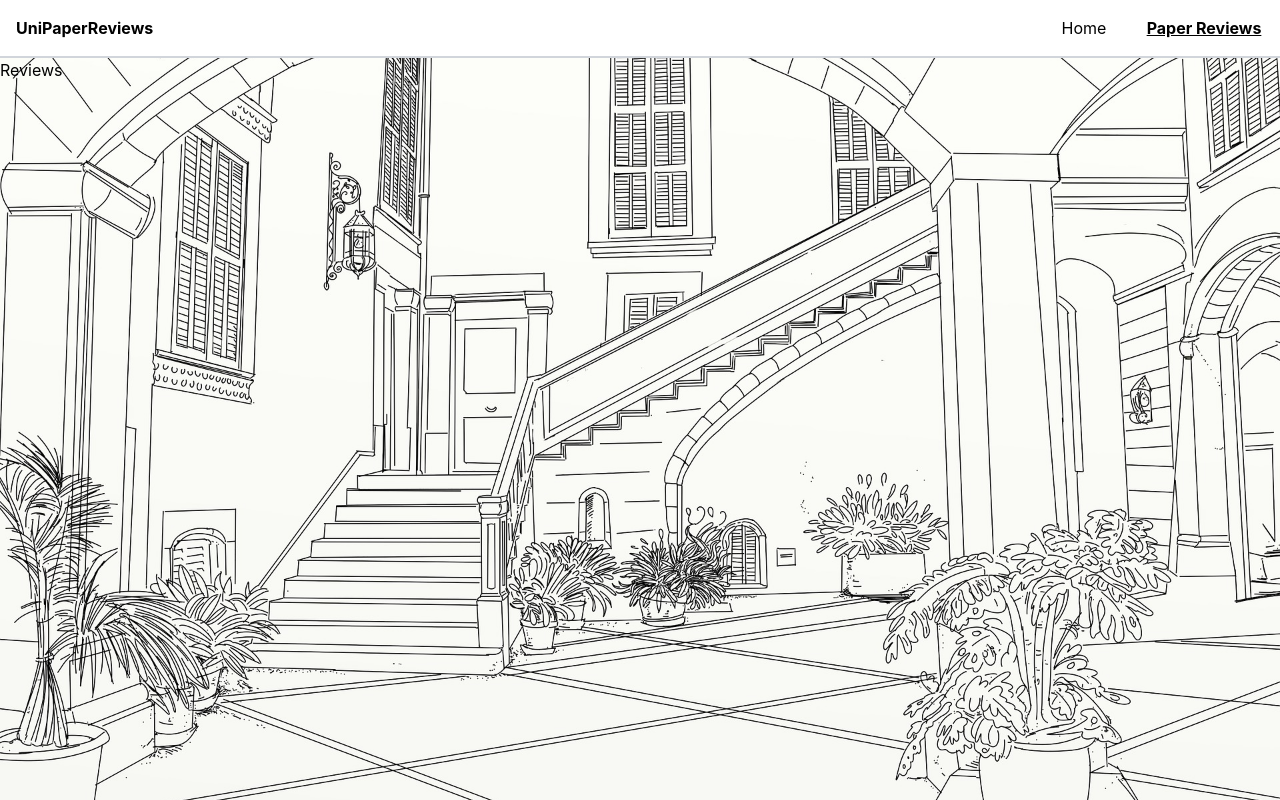
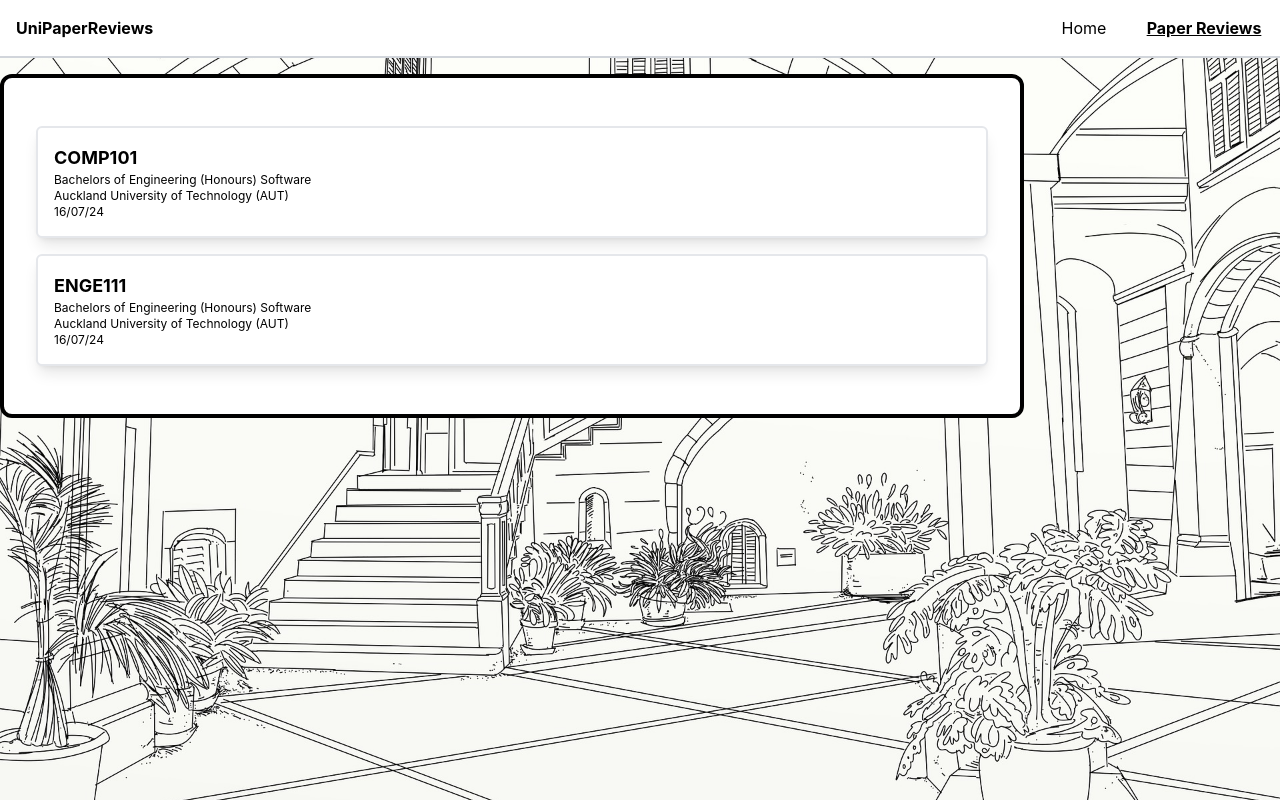
Before and after one commit to SINGHAJS/UniPaperReviews, a React (Vite) app in the folder frontend/: page /paper-reviews in a window 1280 px wide. Built offline with nearby package versions, Linux system fonts and the light colour scheme.

Commit message:
add function to render the Review components from a list of objects

```diff
--- a/frontend/src/reviews/pages/Reviews.tsx
+++ b/frontend/src/reviews/pages/Reviews.tsx
@@ -1,10 +1,42 @@
 import { AppNavigation } from "../../shared/components/Navigation/AppNavigation";
+// import {TReview, Review} from "../components/Review.tsx";
+import { TReview, Review } from "../components/Review.tsx";
+import { NoPaperAvailable } from "../../shared/ErrorMessages/NoPaperAvailable.tsx";
 
 export const Reviews = () => {
+  const reviews: TReview[] = [
+    {
+      paper: "COMP101",
+      university: "Auckland University of Technology (AUT)",
+      datePosted: "16/07/24",
+      degree: "Bachelors of Engineering (Honours) Software",
+    },
+    {
+      paper: "ENGE111",
+      university: "Auckland University of Technology (AUT)",
+      datePosted: "16/07/24",
+      degree: "Bachelors of Engineering (Honours) Software",
+    },
+  ];
+
   return (
     <>
       <AppNavigation />
-      <h1> Reviews </h1>
+      <div className="w-4/5 bg-white mt-4 p-8 rounded-xl border-4 border-black flex flex-col">
+        <div>
+          {reviews.length === 0 && <NoPaperAvailable />}
+          {reviews.map((review) => {
+            return (
+              <Review
+                paper={review.paper}
+                datePosted={review.datePosted}
+                university={review.university}
+                degree={review.degree}
+              />
+            );
+          })}
+        </div>
+      </div>
     </>
   );
 };
```
